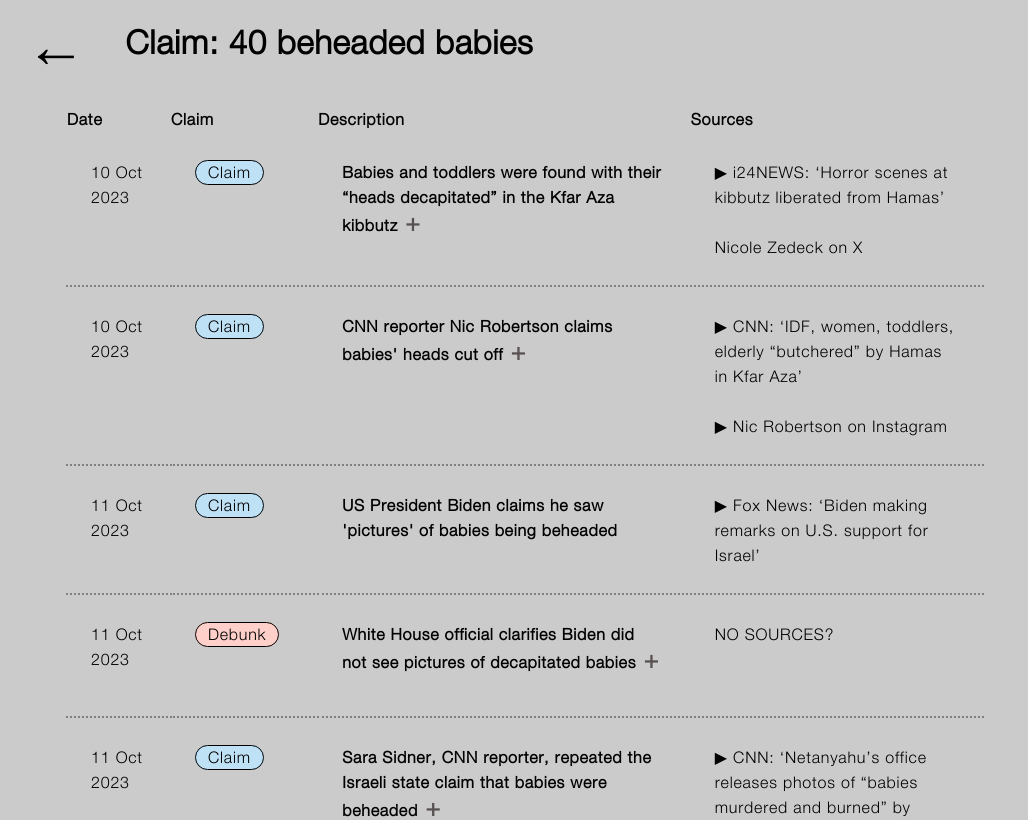
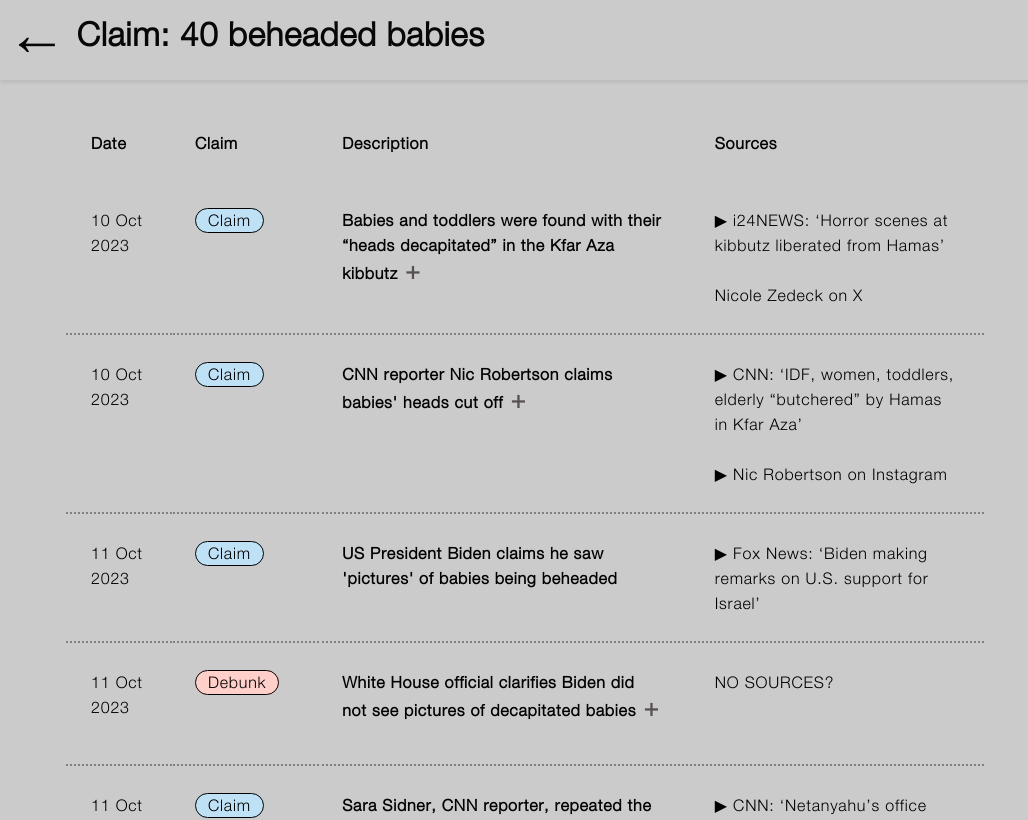
Before and after one commit to tamtzekin/hasbara-tracker, a React (Create React App) app: page /claim-a in a window 1280 px wide. Shown: the top 820 px of the page, without its empty margins (0-1028 px from the left). Built offline with nearby package versions, Linux system fonts and the light colour scheme.

Commit message:
sticky table header, neater table styles

```diff
--- a/src/components/ClaimA.js
+++ b/src/components/ClaimA.js
@@ -7,7 +7,7 @@ import VideoPlayer from './VideoPlayer';
 const ClaimA = () => {
     return (
     <>
-        <span class="header-container">
+        <span class="claim-header-container">
             <Link to="/claims"><div className="arrow">←</div></Link>
             <h1 class="claim-heading">Claim: 40 beheaded babies</h1>
         </span>
--- a/src/components/ClaimPage.css
+++ b/src/components/ClaimPage.css
@@ -20,10 +20,10 @@ a[target="_blank"]:hover::after {
 
 .arrow {
     font-size: 3.8em;
-    top: 4%;
-    margin-left: -3%;
+    top: 2.5%;
+    left: 0.5%;
     position: fixed;
-    }
+}
 
 .arrow:hover {
     text-decoration: none;
@@ -74,6 +74,18 @@ button {
     font-size: 0.9em;
     font-weight: 600;
     letter-spacing: 1.5px;
+}
+
+.claim-header-container {
+    position: fixed;
+    left: 0;
+    width: 100%;
+    z-index: 1000;
+    opacity: 0.97;
+    background: #cbcbcb;
+    height: 80px;
+    box-shadow: 0 2px 5px rgba(0, 0, 0, 0.1);
+    top: 0;
 }
 
 .claim-tag {
@@ -153,7 +165,6 @@ h1.claim-heading {
     font-size: 2.05em;
     position: absolute;
     left: 6%;
-    margin-top: -3.3%;
     width: 100%;
 }
 
@@ -176,20 +187,13 @@ td {
 }
 
 thead {
-    /* position: fixed; */
-    /* width: 100%; */
-    display: table-header-group;
+    width: 100%;
     background:#cbcbcb;
 }
 
-/* th {
-    border-bottom: 2px solid #9dff20;
-    padding-left: 1%;
-    padding-bottom: 2%;
-    text-align: left;
-    font-size: 1em;
-    font-weight: 400;
-} */
+th {
+    padding: 25px;
+}
 
 table.a {
     color: #345c00;
```
